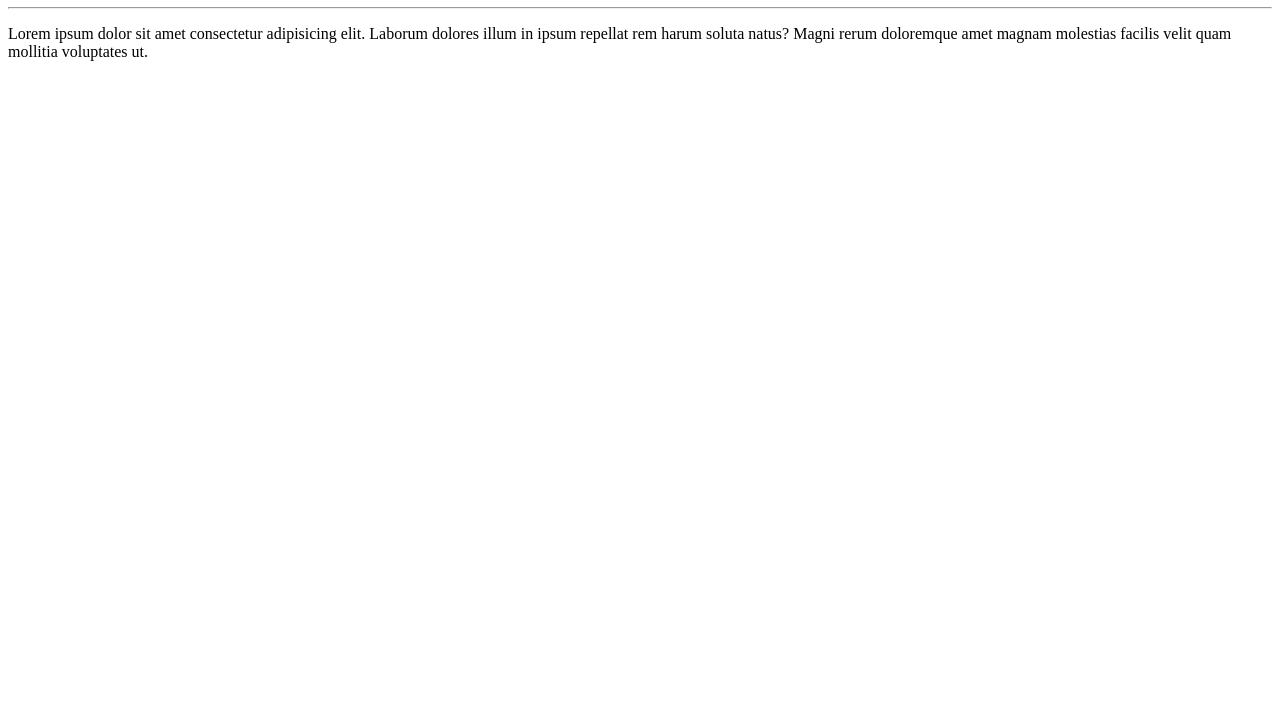
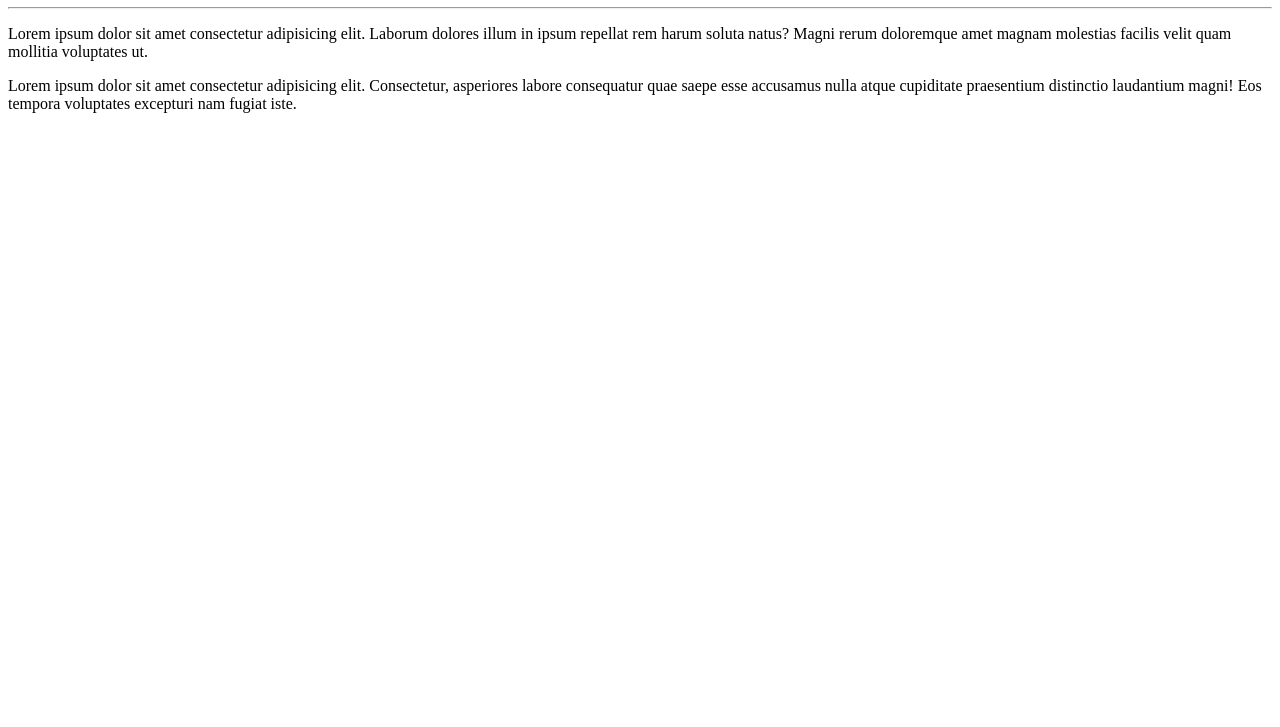
Before and after one commit to Eduardolp057/Ola-mundo, a plain HTML site: page site-exemplo/index.html in a window 1280 px wide. Shown: the part 73-800 px from the top of the page. Drawn offline with Linux system fonts and the light colour scheme.

Commit message:
adicionei um parágrafo

```diff
--- a/site-exemplo/index.html
+++ b/site-exemplo/index.html
@@ -9,5 +9,6 @@
     <h1>Olá, Mundo!</h1>
     <hr>
     <p>Lorem ipsum dolor sit amet consectetur adipisicing elit. Laborum dolores illum in ipsum repellat rem harum soluta natus? Magni rerum doloremque amet magnam molestias facilis velit quam mollitia voluptates ut.</p>
+    <p>Lorem ipsum dolor sit amet consectetur adipisicing elit. Consectetur, asperiores labore consequatur quae saepe esse accusamus nulla atque cupiditate praesentium distinctio laudantium magni! Eos tempora voluptates excepturi nam fugiat iste.</p>
 </body>
 </html>
```
